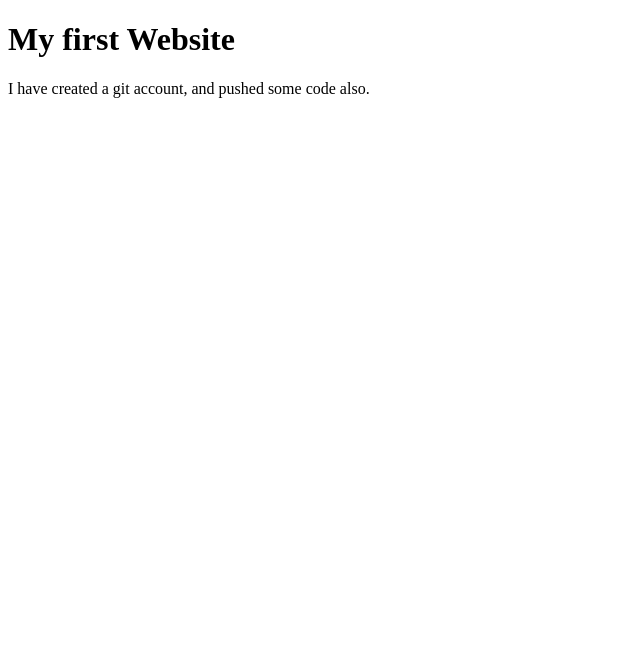
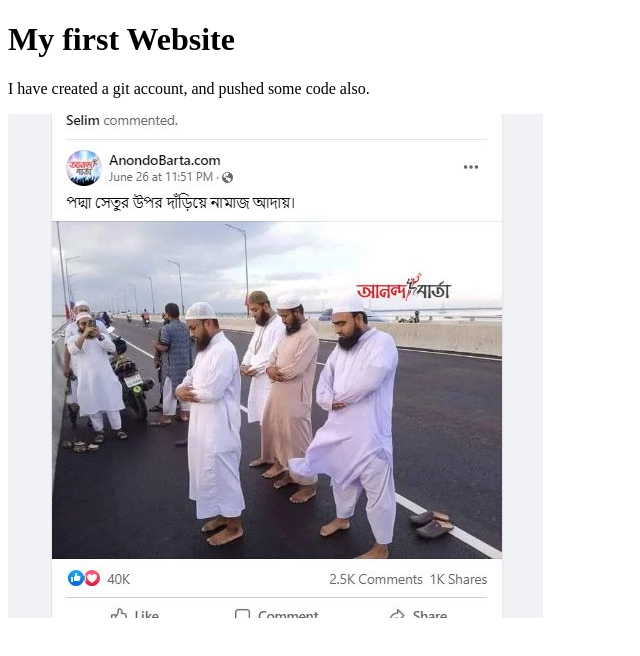
Before and after one commit to FozleRabbi5/my-first-repo, a plain HTML site: page index.html in a window 1280 px wide. Shown: the whole page, without its empty margins (0-640 px from the left). Drawn offline with Linux system fonts and the light colour scheme.

Commit message:
added img

```diff
--- a/index.html
+++ b/index.html
@@ -9,6 +9,6 @@
 <body>
     <h1>My first Website</h1>
     <p>I have created a git account, and pushed some code also.</p>
-    <a href="img/I.JPG" alt="unknown pic"></a>
+   <img src="img/l.JPG" alt="unknown picture">
 </body>
 </html>
```
